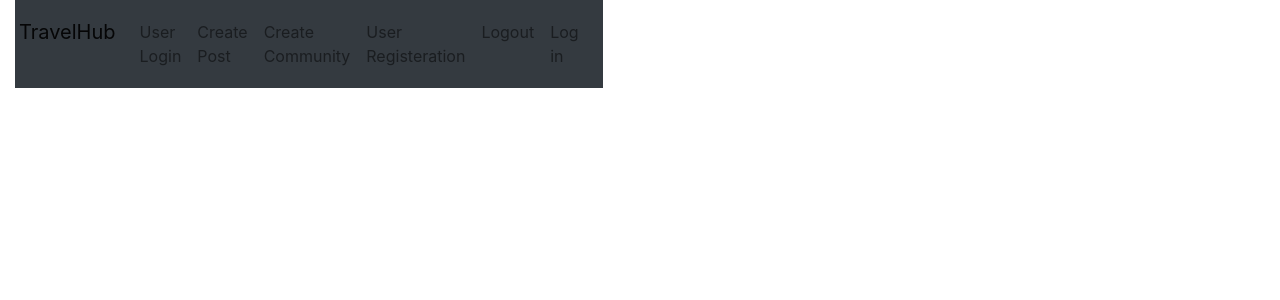
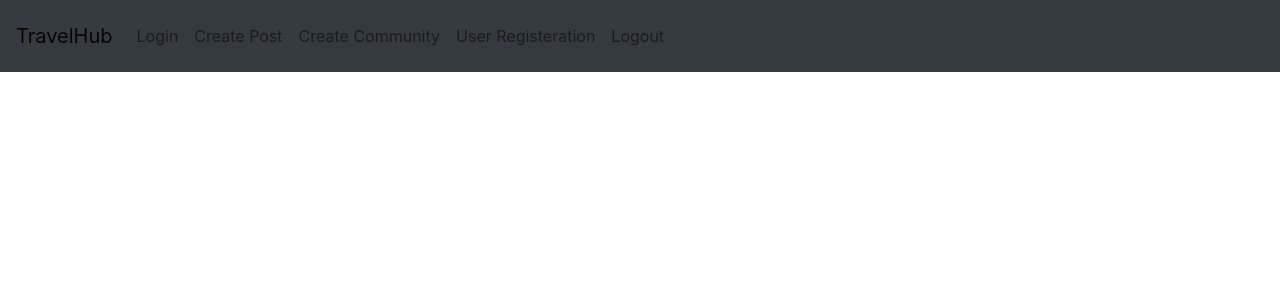
Before and after one commit to maclamour/Project-2-TravelHub, a Node project: template views/index.ejs in a window 1280 px wide. Shown: the top 300 px of the page. Run offline with Node 20 templates, Linux system fonts and the light colour scheme; the template is opened without the code that fills it, so the values that code supplies are empty; some libraries are stand-ins or nearby versions.

Commit message:
trying to catch up

```diff
--- a/server.js
+++ b/server.js
@@ -20,7 +20,6 @@ const commentController = require('./controller/comments_controllers')
 const authController = require('./controller/auth_controllers')
 // const navLinks = require('./navLinks');
 
-kjdshljdsh
 
 /* SECTION App Config */
 // app.use(navLinks);
--- a/views/index.ejs
+++ b/views/index.ejs
@@ -4,10 +4,10 @@
 <!-- head -->
 
 <%-include('partials/nav.ejs')%>
-<link
+<!-- <link
 rel="stylesheet"
 href="https://cdn.jsdelivr.net/npm/bulma@0.9.3/css/bulma.min.css"
-/>
+/> -->
 
 <body>
     <section class="section">
--- a/views/partials/nav.ejs
+++ b/views/partials/nav.ejs
@@ -11,10 +11,10 @@
     <link rel="preconnect" href="https://fonts.gstatic.com" crossorigin>
     <link href="https://fonts.googleapis.com/css2?family=IBM+Plex+Sans&display=swap" rel="stylesheet">
     <script src="https://kit.fontawesome.com/a076d05399.js" crossorigin="anonymous"></script>
-    <link rel="stylesheet" href="/styles/main.css" />
+    <!-- <link rel="stylesheet" href="/styles/main.css" />
         <script src='/scripts/main.js' defer></script>
     <script src="https://kit.fontawesome.com/a4bc1f89d6.js" crossorigin="anonymous"></script>
-</head>
+</head> -->
 
 <body>
     <section>
@@ -24,7 +24,7 @@
                 <a href="/travelhub/" class="navbar-brand">TravelHub</a>
                 <ul class="navbar-nav ms-auto">
                  <li class="nav-item">
-                      <a href="/login" class="nav-link">User Login</a>
+                      <a href="/login" class="nav-link">Login</a>
                         </li>
                     <li class="nav-item">
                         <a href="/travelhub/new" class="nav-link">Create Post</a>
@@ -38,9 +38,6 @@
                         <li class="nav-item">
                             <a href="/logout" class="nav-link">Logout</a>
                         </li>
-                  <li class="nav-item">
-                        <a href="#NewCommunity" class="nav-link">Log in</a>
-                    </li>
                 </ul>
 
 
```
